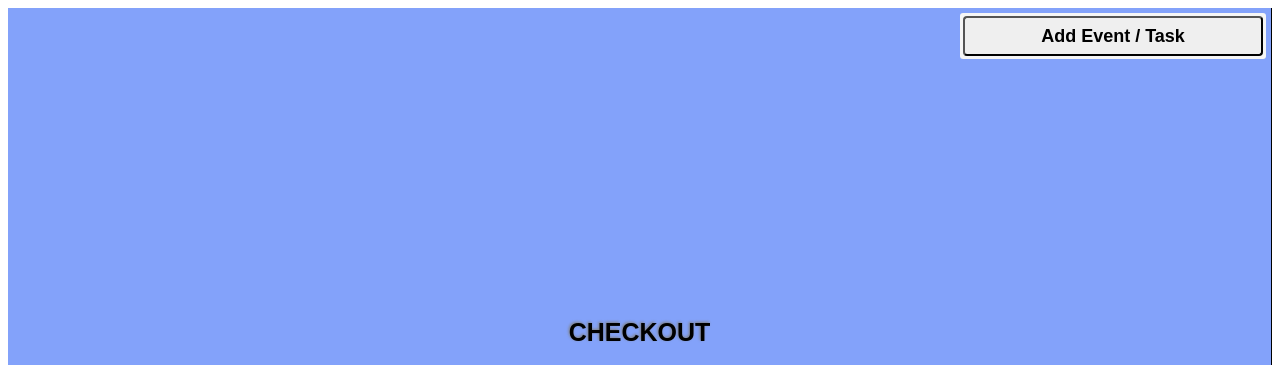
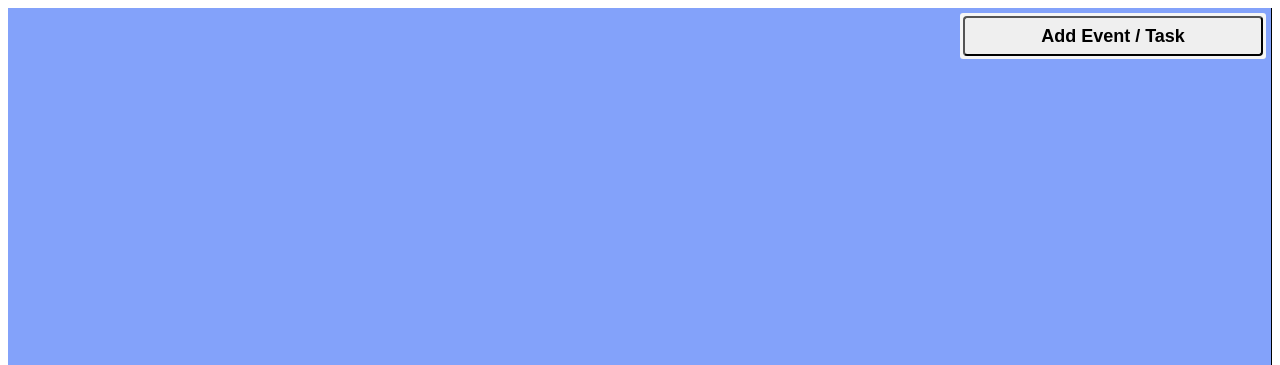
Before and after one commit to ElenaLomakina/HomeworkJS, a plain HTML site: page HTML/Task11-12/task12.html in a window 1280 px wide. Shown: the top 365 px of the page. Drawn offline with Linux system fonts and the light colour scheme; a web font is replaced by a local one.

Commit message:
finished task 12

```diff
--- a/HTML/Task11-12/task12.html
+++ b/HTML/Task11-12/task12.html
@@ -16,7 +16,7 @@
 </head>
 <body>
     <div id="clock1">
-        <h4 id="current-task">checkout</h4>
+        <h4 id="current-task"></h4>
         <div class="time"></div>
         <div id="events-list">
             <button>Add Event / Task</button>
```
